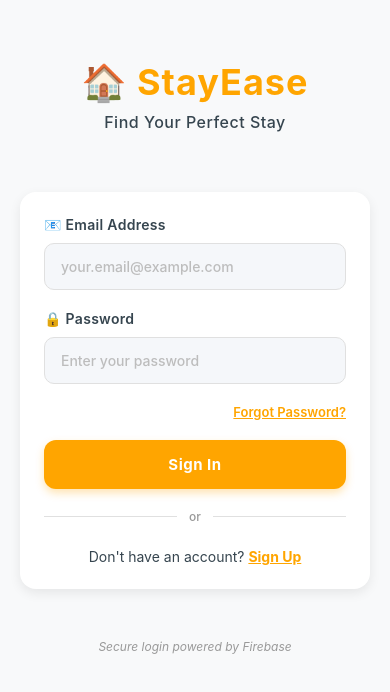
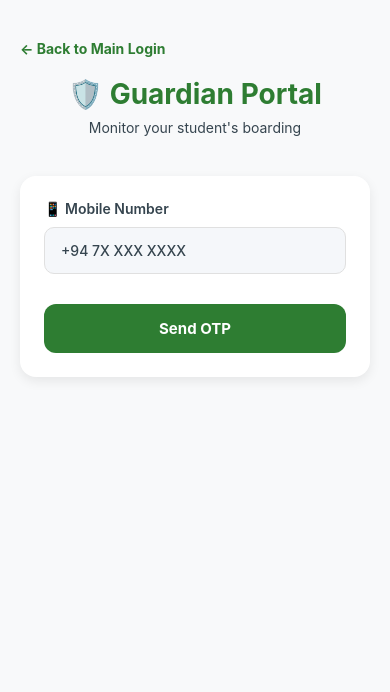
Before and after one commit to P-arjunie/StayEase, a React Native app: screen /GuardianLogin in a window 390 px wide. Shown: the top 692 px of the page. Built offline with nearby package versions, Linux system fonts and the light colour scheme; no server answers.

Commit message:
feat: add GuardianLogin and GuardianDashboard screens; update navigation in Login component

```diff
--- a/App.js
+++ b/App.js
@@ -19,6 +19,8 @@ import MyBookings from './MyBookings';
 import LandlordRequests from './LandlordRequests';
 import LandlordPayments from './LandlordPayments';
 import LandlordConcerns from './LandlordConcerns';
+import GuardianLogin from './GuardianLogin';
+import GuardianDashboard from './GuardianDashboard';
 
 enableScreens();
 const Stack = createNativeStackNavigator();
@@ -44,6 +46,8 @@ export default function App() {
 					<Stack.Screen name="LandlordRequests" component={LandlordRequests} options={{ headerShown: false }} />
 					<Stack.Screen name="LandlordPayments" component={LandlordPayments} options={{ headerShown: false }} />
 					<Stack.Screen name="LandlordConcerns" component={LandlordConcerns} options={{ headerShown: false }} />
+					<Stack.Screen name="GuardianLogin" component={GuardianLogin} options={{ headerShown: false }} />
+					<Stack.Screen name="GuardianDashboard" component={GuardianDashboard} options={{ headerShown: false }} />
 				</Stack.Navigator>
 			</NavigationContainer>
 		</SafeAreaProvider>
--- /dev/null
+++ b/GuardianDashboard.js
@@ -0,0 +1,59 @@
+import React, { useState, useEffect } from "react";
+import { View, ScrollView, Text, TouchableOpacity, StyleSheet, ActivityIndicator } from "react-native";
+import { SafeAreaView } from "react-native-safe-area-context";
+import { getAuth } from "firebase/auth";
+
+const GuardianDashboard = ({ navigation }) => {
+	const [loading, setLoading] = useState(false);
+	const auth = getAuth();
+
+	const handleLogout = async () => {
+		try {
+			await auth.signOut();
+			navigation.navigate('Login');
+		} catch (error) {
+			console.error('Logout error:', error);
+		}
+	};
+
+	return (
+		<SafeAreaView style={styles.container}>
+			<View style={styles.header}>
+				<View style={styles.headerContent}>
+					<Text style={styles.headerTitle}>🛡️ Guardian Portal</Text>
+					<Text style={styles.headerSubtitle}>Monitor student activity</Text>
+				</View>
+				<TouchableOpacity onPress={handleLogout} style={styles.logoutButton}>
+					<Text style={styles.logoutText}>Logout</Text>
+				</TouchableOpacity>
+			</View>
+
+			<ScrollView style={styles.scrollView} showsVerticalScrollIndicator={false}>
+				<Text style={styles.welcome}>Welcome to the Guardian Dashboard!</Text>
+				<Text style={styles.subText}>This screen will be populated with student tracking soon.</Text>
+			</ScrollView>
+		</SafeAreaView>
+	);
+};
+
+const styles = StyleSheet.create({
+	container: { flex: 1, backgroundColor: '#F8F9FA' },
+	header: {
+		backgroundColor: '#2E7D32',
+		paddingHorizontal: 20,
+		paddingVertical: 16,
+		flexDirection: 'row',
+		justifyContent: 'space-between',
+		alignItems: 'center',
+	},
+	headerContent: { flex: 1 },
+	headerTitle: { fontSize: 22, fontWeight: 'bold', color: '#FFFFFF', marginBottom: 4 },
+	headerSubtitle: { fontSize: 13, color: '#E8F5E9' },
+	logoutButton: { backgroundColor: '#FFFFFF', paddingVertical: 8, paddingHorizontal: 12, borderRadius: 6 },
+	logoutText: { color: '#2E7D32', fontSize: 12, fontWeight: 'bold' },
+	scrollView: { flex: 1, padding: 20 },
+	welcome: { fontSize: 20, fontWeight: 'bold', color: '#36454F', marginTop: 20 },
+	subText: { fontSize: 14, color: '#757575', marginTop: 10 },
+});
+
+export default GuardianDashboard;
--- /dev/null
+++ b/GuardianLogin.js
@@ -0,0 +1,203 @@
+import React, { useState } from "react";
+import { View, ScrollView, Text, TouchableOpacity, StyleSheet, TextInput, Alert, ActivityIndicator } from "react-native";
+import { SafeAreaView } from 'react-native-safe-area-context';
+import { getAuth, signInWithEmailAndPassword, createUserWithEmailAndPassword } from 'firebase/auth';
+import { doc, getDoc, setDoc } from 'firebase/firestore';
+import { db } from './config/firebase';
+import { handleError } from './utils/errorHandler';
+
+const GuardianLogin = ({ navigation }) => {
+	const [mobile, setMobile] = useState('');
+	const [otp, setOtp] = useState('');
+	const [step, setStep] = useState('phone'); // 'phone' or 'otp'
+	const [loading, setLoading] = useState(false);
+
+	const auth = getAuth();
+
+	const handleSendOTP = () => {
+		if (mobile.length < 9) {
+			Alert.alert('Invalid Number', 'Please enter a valid mobile number.');
+			return;
+		}
+		// Simulate sending OTP
+		setLoading(true);
+		setTimeout(() => {
+			setLoading(false);
+			setStep('otp');
+			Alert.alert('OTP Sent', 'Use any 6-digit code for testing (e.g., 123456).');
+		}, 1500);
+	};
+
+	const handleVerifyOTP = async () => {
+		if (otp.length < 6) {
+			Alert.alert('Invalid OTP', 'Please enter a 6-digit OTP.');
+			return;
+		}
+
+		try {
+			setLoading(true);
+			// MOCK IMPLEMENTATION for Firebase Auth without native phone setup:
+			// We map the phone number to a dummy email and standard password.
+			const mockEmail = `guardian_${mobile.replace(/\D/g, '')}@stayease.local`;
+			const mockPassword = `otp_${mobile.replace(/\D/g, '')}_stayease`;
+
+			try {
+				// Try logging in first
+				const userCredential = await signInWithEmailAndPassword(auth, mockEmail, mockPassword);
+				await checkGuardianProfile(userCredential.user.uid);
+			} catch (error) {
+				// If user not found, create them (simulating first time Guardian login)
+				if (error.code === 'auth/user-not-found' || error.code === 'auth/invalid-credential') {
+					const userCredential = await createUserWithEmailAndPassword(auth, mockEmail, mockPassword);
+					// Create profile
+					await setDoc(doc(db, 'users', userCredential.user.uid), {
+						role: 'guardian',
+						mobile: mobile,
+						status: 'active',
+						createdAt: new Date().toISOString()
+					});
+					await checkGuardianProfile(userCredential.user.uid);
+				} else {
+					throw error;
+				}
+			}
+		} catch (error) {
+			const errorMsg = handleError(error, 'OTP Verification');
+			Alert.alert('Verification Failed', errorMsg);
+		} finally {
+			setLoading(false);
+		}
+	};
+
+	const checkGuardianProfile = async (uid) => {
+		const docRef = doc(db, 'users', uid);
+		const docSnap = await getDoc(docRef);
+
+		if (docSnap.exists() && docSnap.data().role === 'guardian') {
+			navigation.navigate('GuardianDashboard'); // We'll create this next
+		} else {
+			Alert.alert('Access Denied', 'This number is not registered as a Guardian.');
+			auth.signOut();
+		}
+	};
+
+	return (
+		<SafeAreaView style={styles.container}>
+			<ScrollView style={styles.scrollView} showsVerticalScrollIndicator={false}>
+				<View style={styles.header}>
+					<TouchableOpacity onPress={() => navigation.goBack()} style={styles.backButton}>
+						<Text style={styles.backButtonText}>← Back to Main Login</Text>
+					</TouchableOpacity>
+					<Text style={styles.logo}>🛡️ Guardian Portal</Text>
+					<Text style={styles.subtitle}>Monitor your student's boarding</Text>
+				</View>
+
+				<View style={styles.formContainer}>
+					{step === 'phone' ? (
+						<>
+							<View style={styles.inputGroup}>
+								<Text style={styles.label}>📱 Mobile Number</Text>
+								<TextInput
+									style={styles.input}
+									placeholder="+94 7X XXX XXXX"
+									value={mobile}
+									onChangeText={setMobile}
+									keyboardType="phone-pad"
+								/>
+							</View>
+
+							<TouchableOpacity
+								style={[styles.button, loading && styles.buttonDisabled]}
+								onPress={handleSendOTP}
+								disabled={loading}
+							>
+								<Text style={styles.buttonText}>
+									{loading ? "Sending OTP..." : "Send OTP"}
+								</Text>
+							</TouchableOpacity>
+						</>
+					) : (
+						<>
+							<Text style={styles.infoText}>Code sent to {mobile}</Text>
+
+							<View style={styles.inputGroup}>
+								<Text style={styles.label}>🔢 One-Time Password</Text>
+								<TextInput
+									style={styles.input}
+									placeholder="Enter 6-digit OTP"
+									value={otp}
+									onChangeText={setOtp}
+									keyboardType="number-pad"
+									maxLength={6}
+								/>
+							</View>
+
+							<TouchableOpacity
+								style={[styles.button, loading && styles.buttonDisabled]}
+								onPress={handleVerifyOTP}
+								disabled={loading}
+							>
+								<Text style={styles.buttonText}>
+									{loading ? "Verifying..." : "Verify & Login"}
+								</Text>
+							</TouchableOpacity>
+
+							<TouchableOpacity onPress={() => setStep('phone')} style={styles.resendButton}>
+								<Text style={styles.resendText}>Change Number / Resend OTP</Text>
+							</TouchableOpacity>
+						</>
+					)}
+				</View>
+			</ScrollView>
+		</SafeAreaView>
+	)
+}
+
+const styles = StyleSheet.create({
+	container: { flex: 1, backgroundColor: "#F8F9FA" },
+	scrollView: { flex: 1, paddingHorizontal: 20 },
+	header: { paddingVertical: 40, alignItems: 'center' },
+	backButton: { alignSelf: 'flex-start', marginBottom: 20 },
+	backButtonText: { color: '#2E7D32', fontSize: 14, fontWeight: 'bold' },
+	logo: { fontSize: 28, fontWeight: 'bold', color: '#2E7D32', marginBottom: 8 },
+	subtitle: { fontSize: 14, color: '#36454F' },
+	formContainer: {
+		backgroundColor: '#FFFFFF',
+		borderRadius: 16,
+		padding: 24,
+		shadowColor: '#000',
+		shadowOpacity: 0.08,
+		shadowOffset: { width: 0, height: 4 },
+		shadowRadius: 12,
+		elevation: 8,
+	},
+	inputGroup: { marginBottom: 20 },
+	label: { fontSize: 14, fontWeight: '600', color: '#36454F', marginBottom: 10 },
+	input: {
+		backgroundColor: '#F5F7FA',
+		borderColor: '#E0E0E0',
+		borderRadius: 10,
+		borderWidth: 1.5,
+		paddingTop: 14,
+		paddingBottom: 14,
+		paddingHorizontal: 16,
+		fontSize: 14,
+		color: '#36454F',
+		fontWeight: '500',
+	},
+	button: {
+		alignItems: 'center',
+		justifyContent: 'center',
+		backgroundColor: '#2E7D32',
+		borderRadius: 12,
+		paddingVertical: 15,
+		marginTop: 10,
+	},
+	buttonDisabled: { opacity: 0.7 },
+	buttonText: { color: '#FFFFFF', fontSize: 15, fontWeight: '700' },
+	infoText: { textAlign: 'center', color: '#757575', marginBottom: 20, fontSize: 14 },
+	resendButton: { marginTop: 20, alignItems: 'center' },
+	resendText: { color: '#2E7D32', fontSize: 13, textDecorationLine: 'underline' },
+});
+
+export default GuardianLogin;
--- a/Login.js
+++ b/Login.js
@@ -105,6 +105,13 @@ const Login = ({ navigation }) => {
 							<Text style={styles.signupLink}>Sign Up</Text>
 						</TouchableOpacity>
 					</View>
+
+					<TouchableOpacity
+						style={styles.guardianLoginButton}
+						onPress={() => navigation.navigate('GuardianLogin')}
+					>
+						<Text style={styles.guardianLoginText}>🛡️ Guardian Login (OTP)</Text>
+					</TouchableOpacity>
 				</View>
 
 				<View style={styles.footer}>
@@ -238,6 +245,20 @@ const styles = StyleSheet.create({
 		fontWeight: '700',
 		textDecorationLine: 'underline',
 	},
+	guardianLoginButton: {
+		marginTop: 24,
+		paddingVertical: 12,
+		backgroundColor: '#F1F8E9',
+		borderRadius: 10,
+		borderWidth: 1,
+		borderColor: '#C5E1A5',
+		alignItems: 'center',
+	},
+	guardianLoginText: {
+		color: '#2E7D32',
+		fontSize: 14,
+		fontWeight: '700',
+	},
 	footer: {
 		alignItems: 'center',
 		paddingVertical: 20,
```
